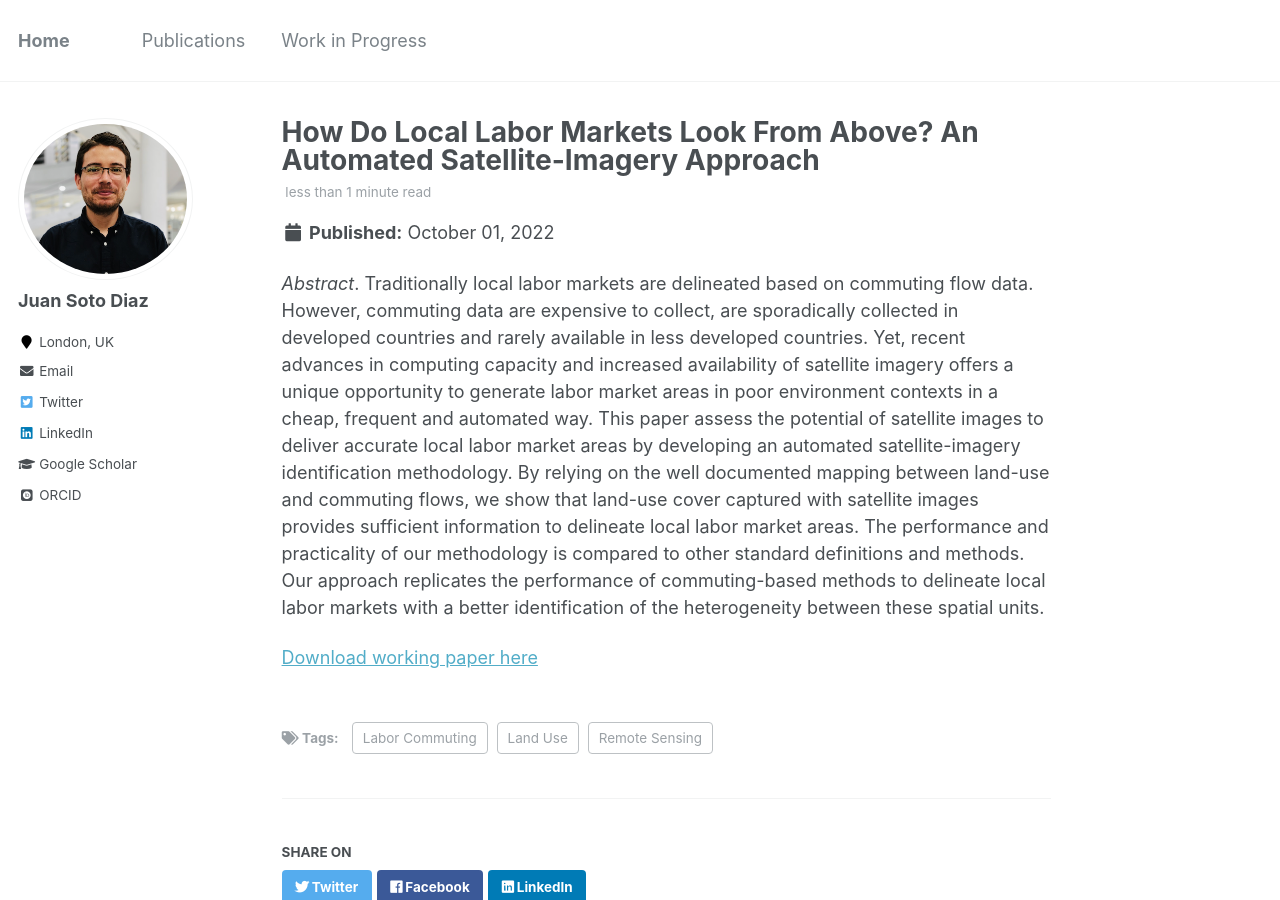
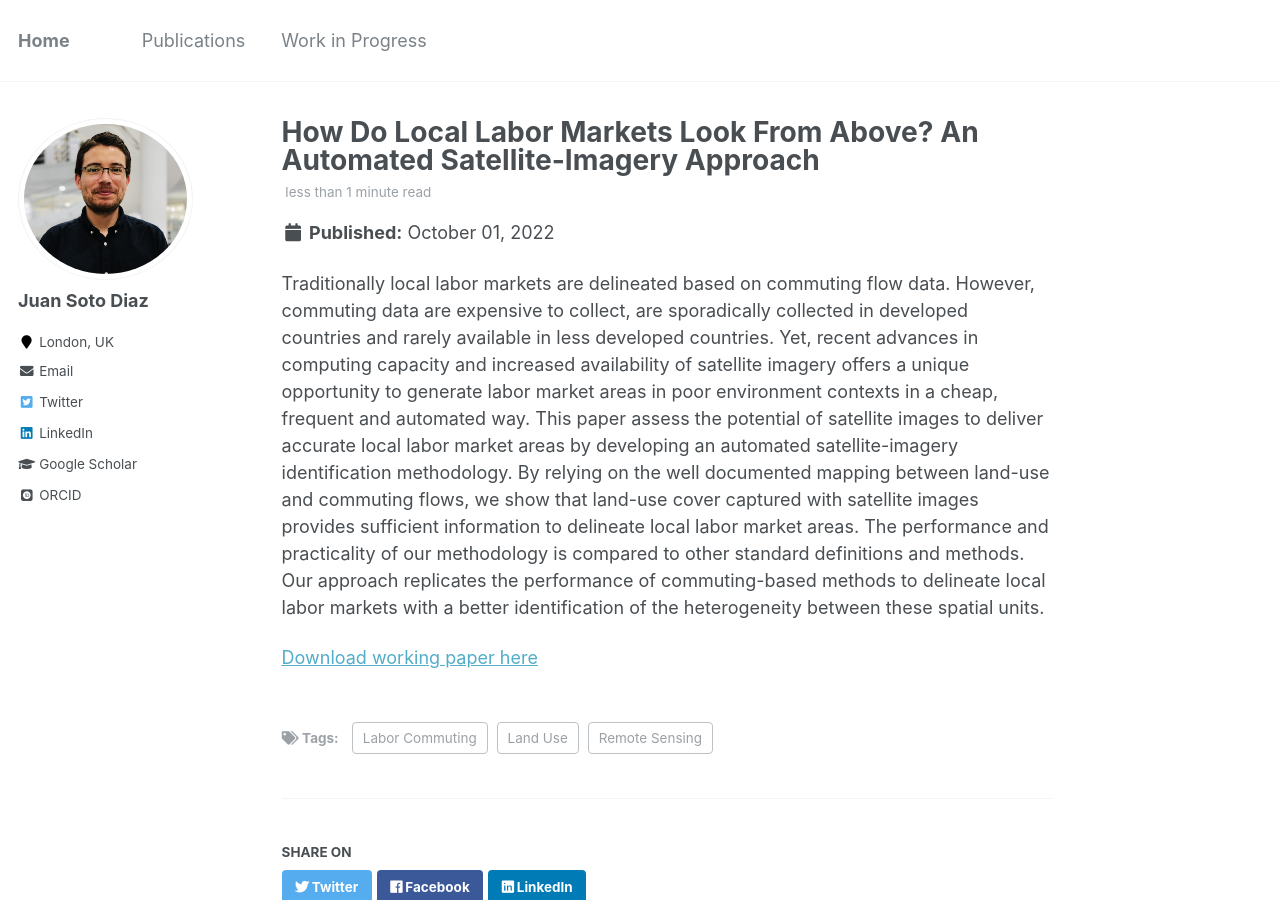
Before and after one commit to pedrofierroz87/pedrofierroz87.github.io, a Jekyll site: the page built from _posts/2012-08-14-blog-post-1.md, in a window 1280 px wide and 900 px high. Built offline with Jekyll 4.4.1, drawn with Linux system fonts in a browser that asks for light colours; some web fonts are replaced.

Commit message:
Update 2012-08-14-blog-post-1.md

```diff
--- a/_posts/2012-08-14-blog-post-1.md
+++ b/_posts/2012-08-14-blog-post-1.md
@@ -8,6 +8,6 @@ tags:
   - Remote Sensing
 ---
 
-<i>Abstract</i>. Traditionally local labor markets are delineated based on commuting flow data. However, commuting data are expensive to collect, are sporadically collected in developed countries and rarely available in less developed countries. Yet, recent advances in computing capacity and increased availability of satellite imagery offers a unique opportunity to generate labor market areas in poor environment contexts in a cheap, frequent and automated way. This paper assess the potential of satellite images to deliver accurate local labor market areas by developing an automated satellite-imagery identification methodology. By relying on the well documented mapping between land-use and commuting flows, we show that land-use cover captured with satellite images provides sufficient information to delineate local labor market areas. The performance and practicality of our methodology is compared to other standard definitions and methods. Our approach replicates the performance of commuting-based methods to delineate local labor markets with a better identification of the heterogeneity between these spatial units.
+Traditionally local labor markets are delineated based on commuting flow data. However, commuting data are expensive to collect, are sporadically collected in developed countries and rarely available in less developed countries. Yet, recent advances in computing capacity and increased availability of satellite imagery offers a unique opportunity to generate labor market areas in poor environment contexts in a cheap, frequent and automated way. This paper assess the potential of satellite images to deliver accurate local labor market areas by developing an automated satellite-imagery identification methodology. By relying on the well documented mapping between land-use and commuting flows, we show that land-use cover captured with satellite images provides sufficient information to delineate local labor market areas. The performance and practicality of our methodology is compared to other standard definitions and methods. Our approach replicates the performance of commuting-based methods to delineate local labor markets with a better identification of the heterogeneity between these spatial units.
 
 [Download working paper here](https://onlinelibrary.wiley.com/doi/epdf/10.1111/jors.12269)
```
